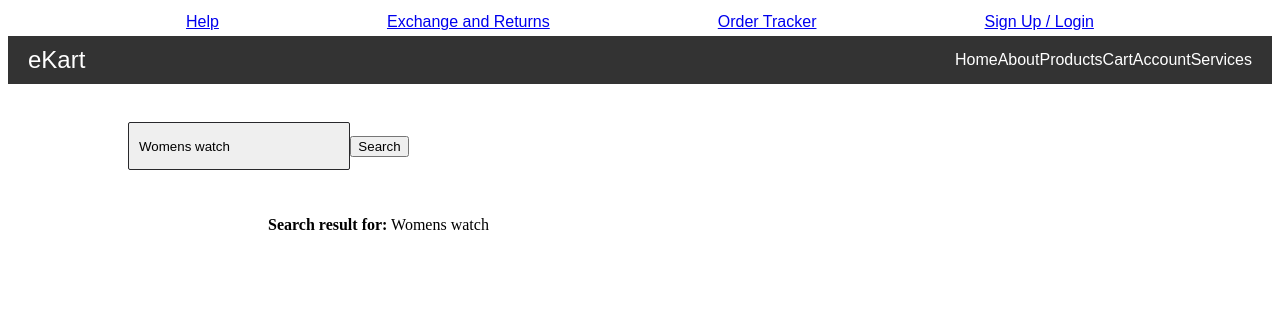
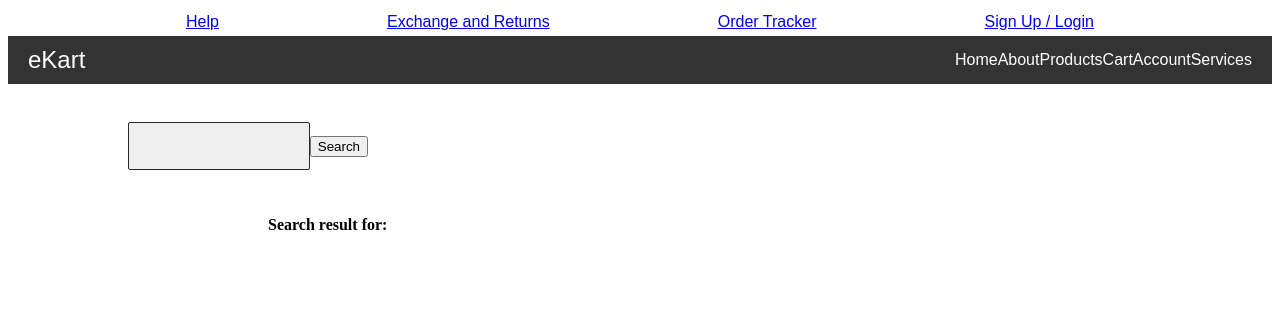
Before and after one commit to Somansh-Bodapati/eKart, an Angular app: page / in a window 1280 px wide. Shown: the top 310 px of the page. Built offline with nearby package versions, Linux system fonts and the light colour scheme.

Commit message:
ngIf first example

```diff
--- a/src/app/container/search/search.component.css
+++ b/src/app/container/search/search.component.css
@@ -1,6 +1,9 @@
 .search--product {
   margin: 40px auto;
   text-align: center;
+  display: flex;
+  flex-direction: row;
+  justify-content: center;
 }
 
 .search-product-input {
--- a/src/app/container/search/search.component.html
+++ b/src/app/container/search/search.component.html
@@ -2,4 +2,6 @@
   <input class="search-product-input" [(ngModel)] = "searchText">
   <button class="search-product-btn">Search</button>
 </div>
-<div class="search-result-for"><p><strong>Search result for:</strong> {{ searchText }}</p></div>
+<div class="search-result-for">
+  <p *ngIf="searchText != ''"><strong>Search result for:</strong> {{ searchText }}</p>
+</div>
--- a/src/app/container/search/search.component.ts
+++ b/src/app/container/search/search.component.ts
@@ -1,17 +1,19 @@
 import { Component } from '@angular/core';
 import {FormsModule} from '@angular/forms';
+import {NgIf} from '@angular/common';
 
 @Component({
   selector: 'product-search',
   standalone: true,
   imports: [
-    FormsModule
+    FormsModule,
+    NgIf
   ],
   templateUrl: './search.component.html',
   styleUrl: './search.component.css'
 })
 export class SearchComponent {
-  searchText: string= 'Womens watch';
+  searchText: string= ' ';
 
   updateSearchText(event: any){
     this.searchText = event.target.value;
```
